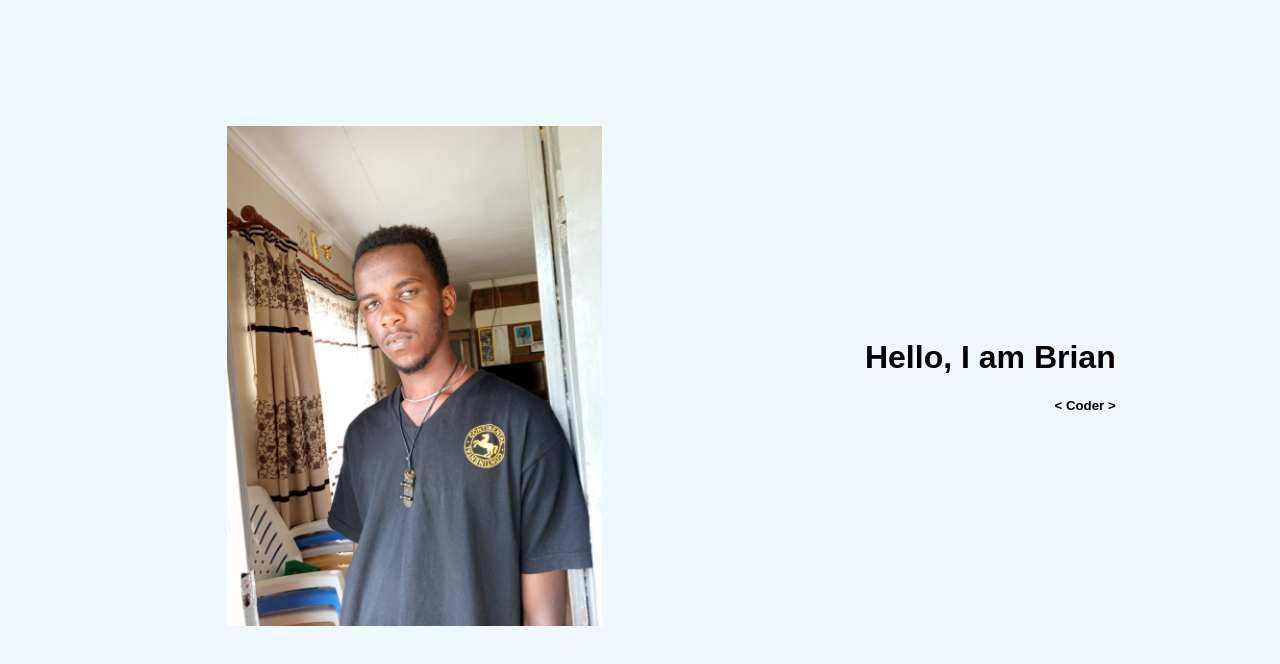
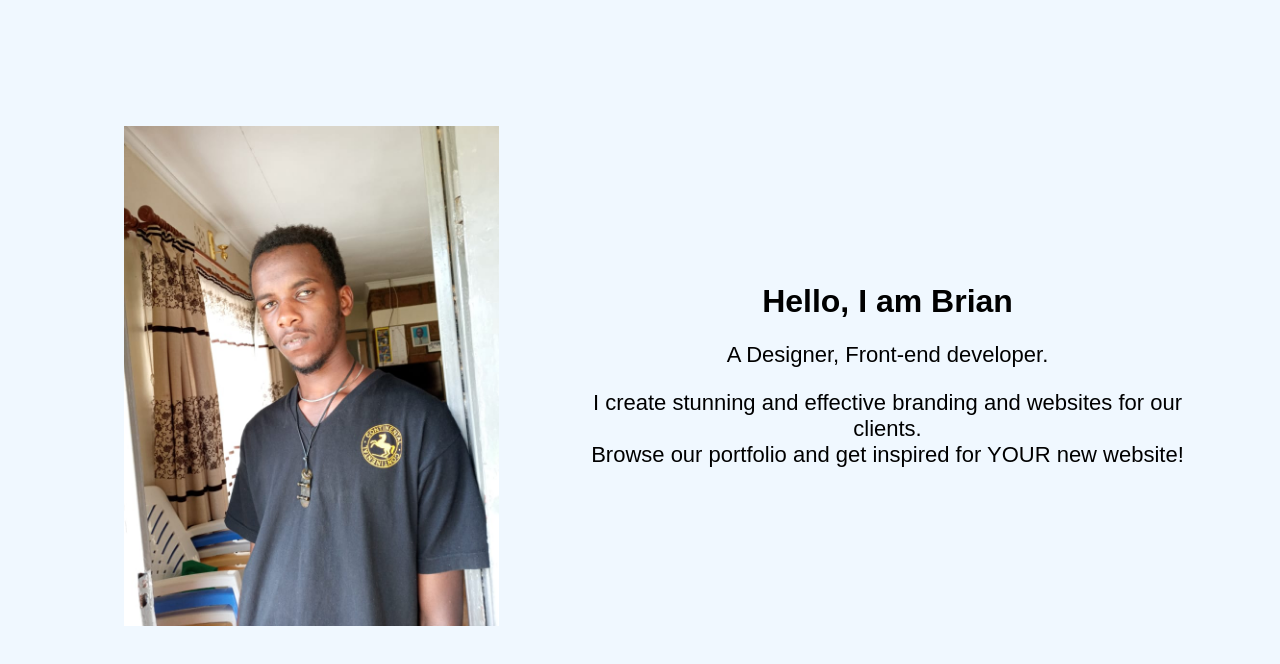
Before and after one commit to mwendaB/portfolio-landingpage, a plain HTML site: page index.html in a window 1280 px wide. Shown: the part 132-796 px from the top of the page. Drawn offline with Linux system fonts and the light colour scheme.

Commit message:
add html content in body tag

```diff
--- a/index.html
+++ b/index.html
@@ -28,10 +28,14 @@
             <img src="images/img3.jpg" alt="">
         </div>
 
-        <div class="text">
+        <center>
+
             <h1>Hello, I am Brian</h1>
-            <h5> < Coder > </h5>
-        </div>
+            <p>A Designer, Front-end developer.</p>
+            <p>I create stunning and effective branding and websites for our clients.
+         <br> Browse our portfolio and get inspired for YOUR new website!</p>
+
+        </center>
     </div>
 
 </body>
--- a/style.css
+++ b/style.css
@@ -79,3 +79,6 @@ nav ul li a:hover{
     transform: translate(-50%,-50%) ;
 
 }
+center p{
+    font-size: 22px;
+}
```
